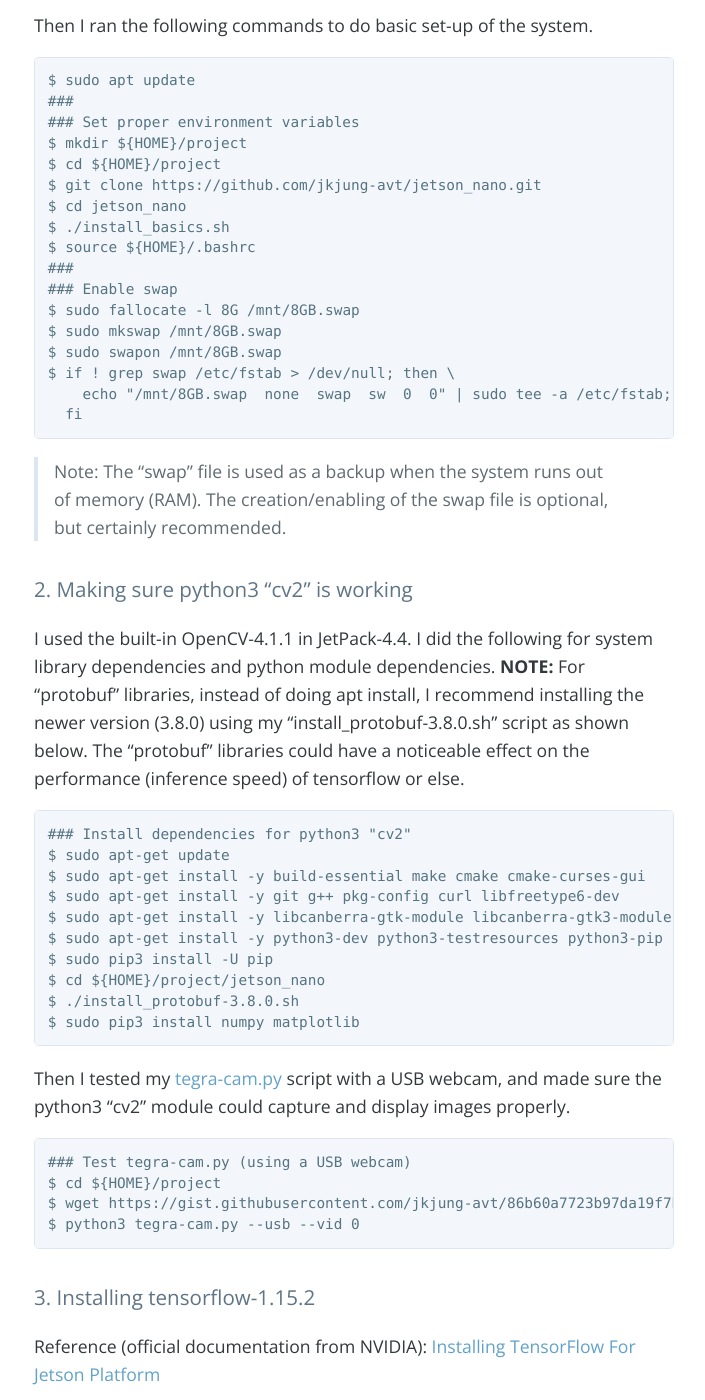
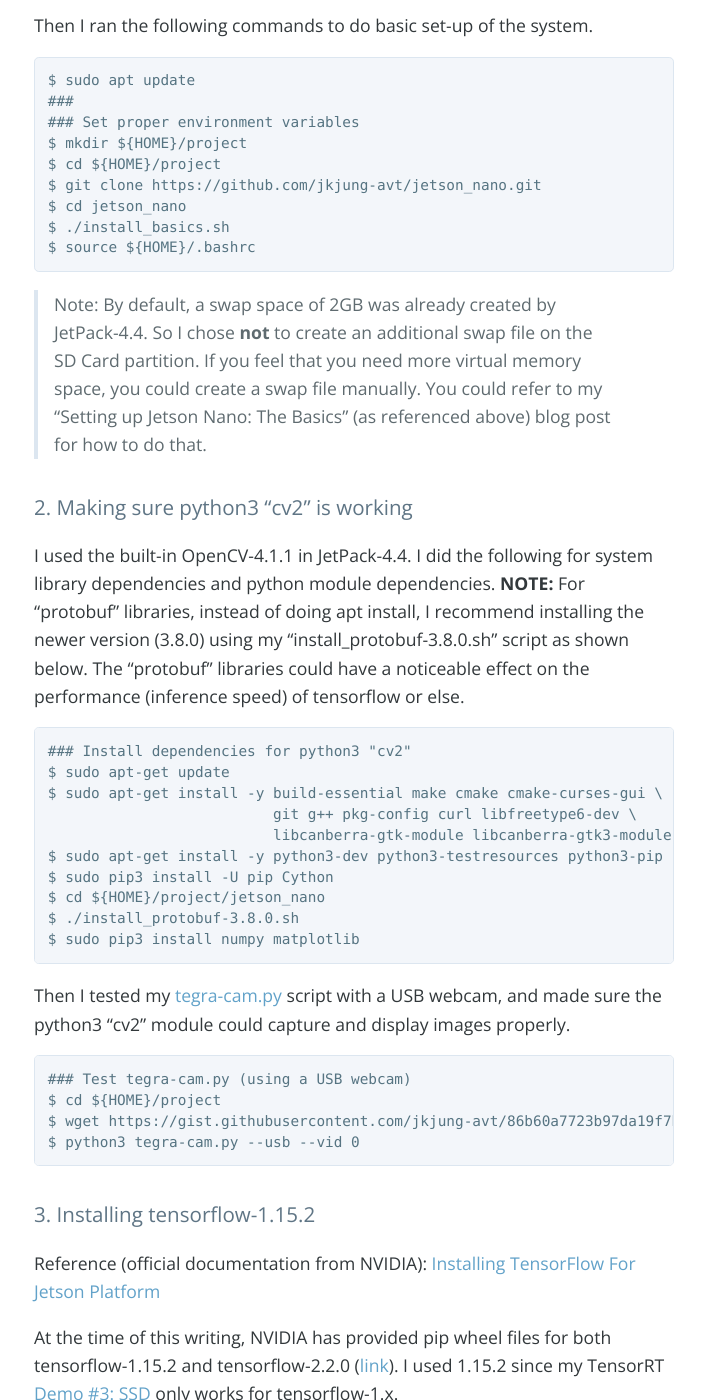
Before and after one commit to jkjung-avt/jkjung-avt.github.io, a Jekyll site: the page built from _posts/2020-05-15-jetpack-4.4.md, in a window 1280 px wide and 1400 px high, scrolled down 1495 px. Shown: the whole window, without its empty margins (286-991 px from the left). Built offline with Jekyll 4.4.1, drawn with Linux system fonts in a browser that asks for light colours; nearby versions of some CDN libraries; comment, search, counter and statistics services are not loaded.

Commit message:
Add pip3 install Cython

````diff
--- a/_posts/2020-05-15-jetpack-4.4.md
+++ b/_posts/2020-05-15-jetpack-4.4.md
@@ -40,18 +40,9 @@
 $ cd jetson_nano
 $ ./install_basics.sh
 $ source ${HOME}/.bashrc
-###
-### Enable swap
-$ sudo fallocate -l 8G /mnt/8GB.swap
-$ sudo mkswap /mnt/8GB.swap
-$ sudo swapon /mnt/8GB.swap
-$ if ! grep swap /etc/fstab > /dev/null; then \
-    echo "/mnt/8GB.swap  none  swap  sw  0  0" | sudo tee -a /etc/fstab; \
-  fi
 ```
 
-> Note:  The "swap" file is used as a backup when the system runs out of memory (RAM).  The creation/enabling of the swap file is optional, but certainly recommended.
-
+> Note:  By default, a swap space of 2GB was already created by JetPack-4.4.  So I chose **not** to create an additional swap file on the SD Card partition.  If you feel that you need more virtual memory space, you could create a swap file manually.  You could refer to my "Setting up Jetson Nano: The Basics" (as referenced above) blog post for how to do that.
 
 # 2. Making sure python3 "cv2" is working
 
@@ -60,11 +51,11 @@
 ```shell
 ### Install dependencies for python3 "cv2"
 $ sudo apt-get update
-$ sudo apt-get install -y build-essential make cmake cmake-curses-gui
-$ sudo apt-get install -y git g++ pkg-config curl libfreetype6-dev
-$ sudo apt-get install -y libcanberra-gtk-module libcanberra-gtk3-module
+$ sudo apt-get install -y build-essential make cmake cmake-curses-gui \
+                          git g++ pkg-config curl libfreetype6-dev \
+                          libcanberra-gtk-module libcanberra-gtk3-module
 $ sudo apt-get install -y python3-dev python3-testresources python3-pip
-$ sudo pip3 install -U pip
+$ sudo pip3 install -U pip Cython
 $ cd ${HOME}/project/jetson_nano
 $ ./install_protobuf-3.8.0.sh
 $ sudo pip3 install numpy matplotlib
````
